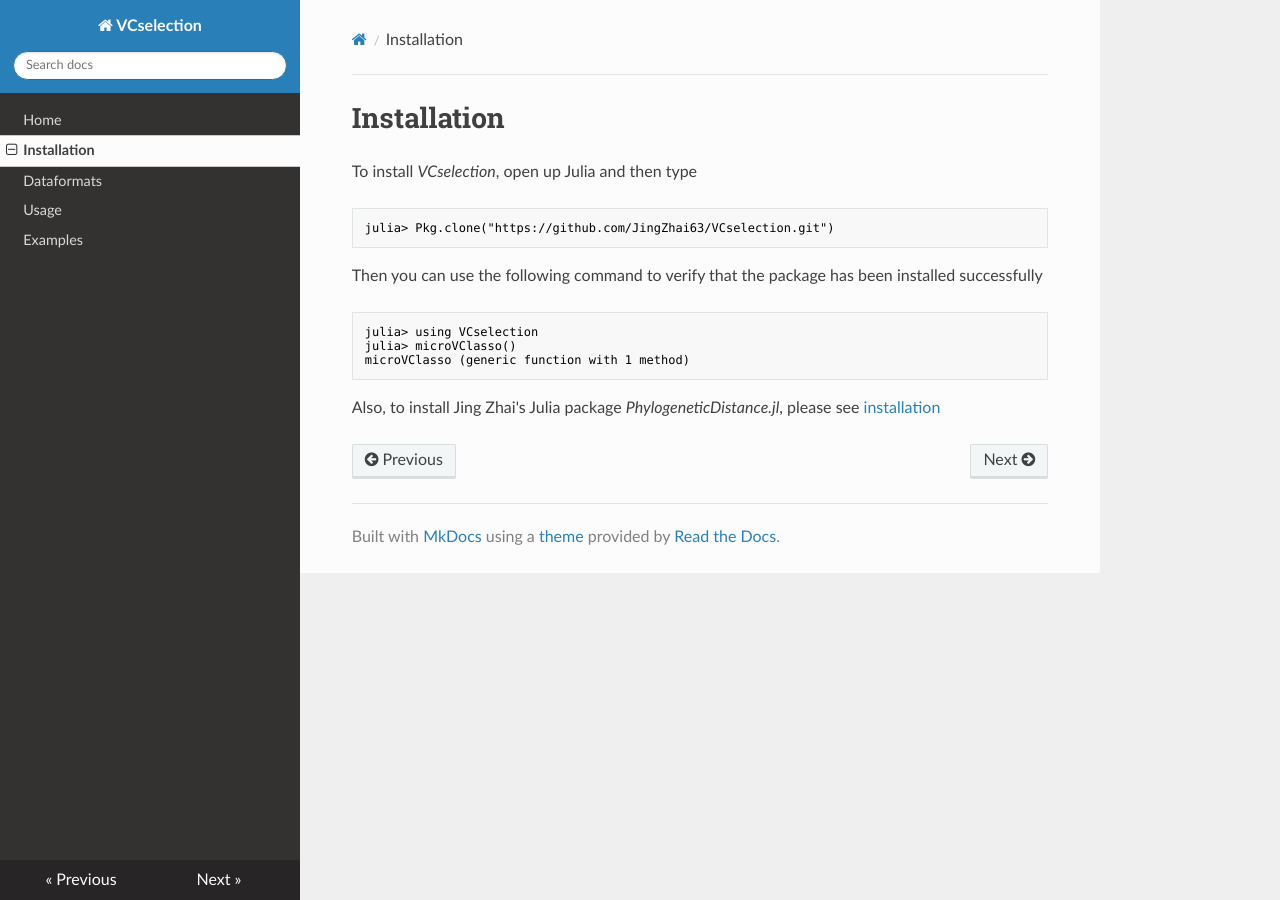
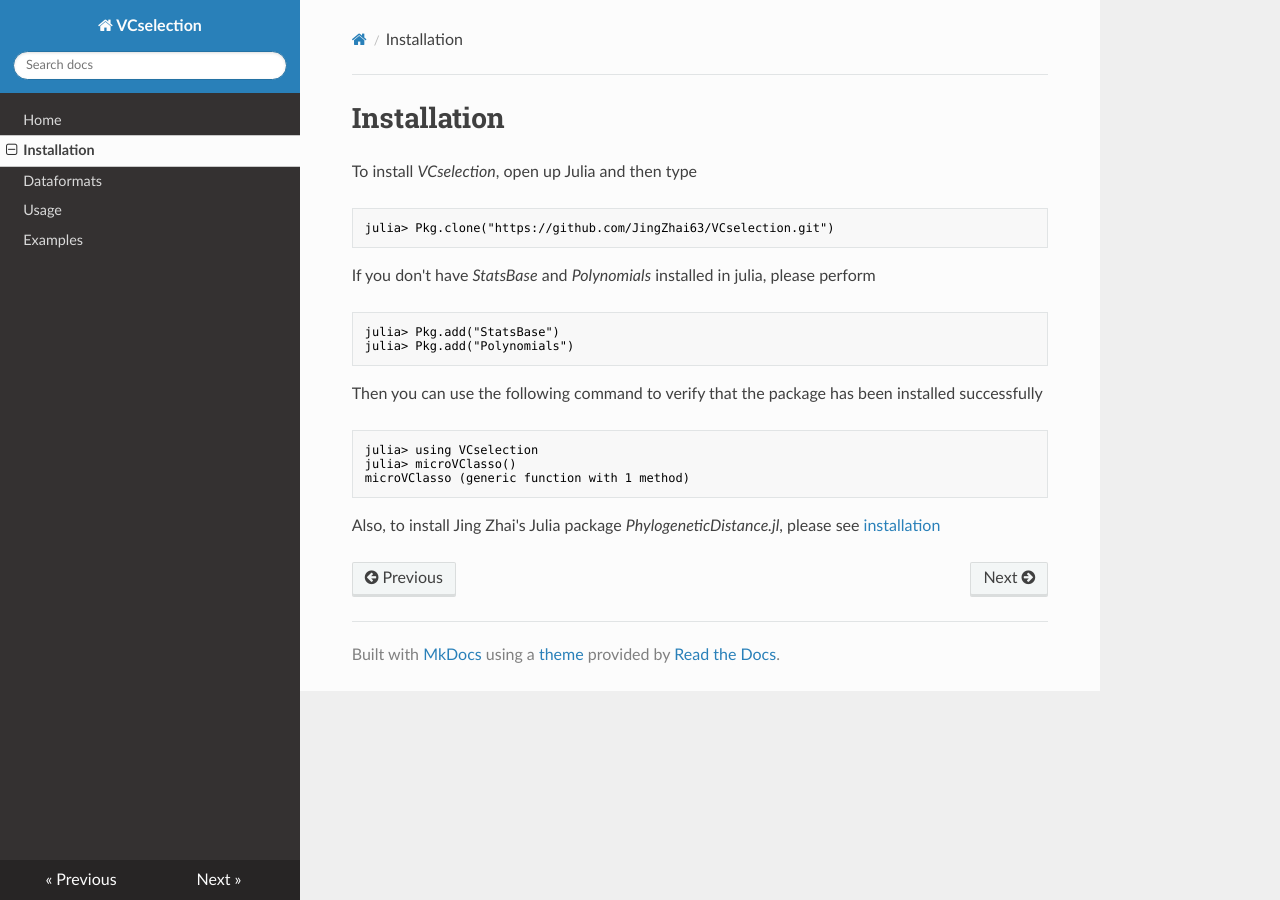
Before and after one commit to JingZhai63/VCselection, an MkDocs documentation site: the page built from docs/installation.md, in a window 1280 px wide. Built offline with MkDocs 1.6.1, drawn with Linux system fonts in a browser that asks for light colours; nearby versions of some CDN libraries; old or Windows-style settings are respelled for this version of MkDocs.

Commit message:
update docs

````diff
--- a/docs/installation.md
+++ b/docs/installation.md
@@ -4,6 +4,13 @@ To install _VCselection_, open up Julia and then type
 
 ```julia
 julia> Pkg.clone("https://github.com/JingZhai63/VCselection.git")
+```
+
+If you don't have _StatsBase_ and _Polynomials_ installed in julia, please perform
+
+```julia
+julia> Pkg.add("StatsBase")
+julia> Pkg.add("Polynomials")
 ```
 
 Then you can use the following command to verify that the package has been installed successfully
````
